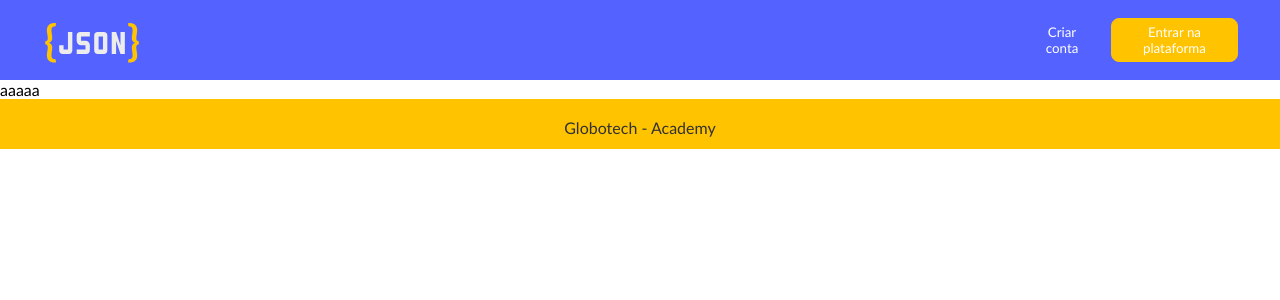
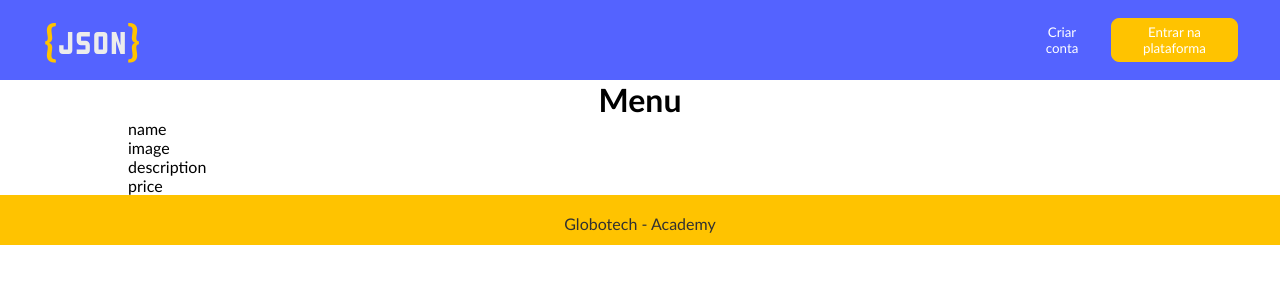
Before and after one commit to mfnp14/globotech-desafio-final, a React (Create React App) app in the folder frontend/jason-app/: page /menu/1 in a window 1280 px wide. Shown: the top 300 px of the page. Built offline with nearby package versions, Linux system fonts and the light colour scheme.

Commit message:
feature: menu

```diff
--- a/frontend/jason-app/src/component/Card/index.tsx
+++ b/frontend/jason-app/src/component/Card/index.tsx
@@ -27,20 +27,19 @@ interface InfoProps {
   data: InfoData[];
 }
 
-const Card: React.FC<InfoProps> = ({ data }: InfoProps) => {
+const Card: React.FC<InfoProps> = ({ data }) => {
   const history = useHistory();
 
-  const goToPage = (data) => {
-    history.push(`/menu/${data.id}`);
-    console.log(data.id);
+  const goToPage = () => {
+    history.push(`/menu/${id}`);
+    console.log(id);
   };
 
   return (
     <Container>
       {data.map((item) => {
         return (
-          <CardContainer>
-            key={item.id}
+          <CardContainer key={item.id}>
             <Content>
               <img src={yellowbg} alt="background" />
               <CardTop>
@@ -57,7 +56,7 @@ const Card: React.FC<InfoProps> = ({ data }: InfoProps) => {
                   type="button"
                   label={"ver cardápio"}
                   secondary
-                  onclick={() => goToPage(data.id)}
+                  onclick={() => goToPage()}
                 />
               </CardBottom>
             </Content>
@@ -69,3 +68,6 @@ const Card: React.FC<InfoProps> = ({ data }: InfoProps) => {
 };
 
 export default Card;
+function id(id: any): void {
+  throw new Error("Function not implemented.");
+}
--- a/frontend/jason-app/src/pages/menu/index.tsx
+++ b/frontend/jason-app/src/pages/menu/index.tsx
@@ -1,7 +1,19 @@
-import { Container } from "./styles";
+import { Container, Content, MenuList, Title } from "./styles";
 
 const Menu = () => {
-  return <Container>aaaaa</Container>;
+  return (
+    <Container>
+      <Title>Menu</Title>
+      <Content>
+        <MenuList>
+          <li>name</li>
+          <li>image</li>
+          <li>description</li>
+          <li>price</li>
+        </MenuList>
+      </Content>
+    </Container>
+  );
 };
 
 export default Menu;
--- a/frontend/jason-app/src/pages/menu/styles.ts
+++ b/frontend/jason-app/src/pages/menu/styles.ts
@@ -2,4 +2,22 @@ import styled from "styled-components";
 
 export const Container = styled.div`
   display: flex;
+  flex-direction: column;
+  justify-content: center;
+  align-items: center;
 `;
+
+export const Title = styled.h1`
+  font-size: 2rem;
+`;
+
+export const Content = styled.div`
+  display: flex;
+  flex-direction: column;
+  justify-content: flex-start;
+  width: 80%;
+`;
+
+export const MenuList = styled.ul`
+  list-style: none;
+`;
```
